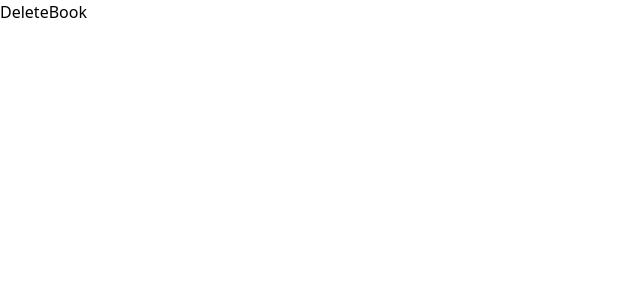
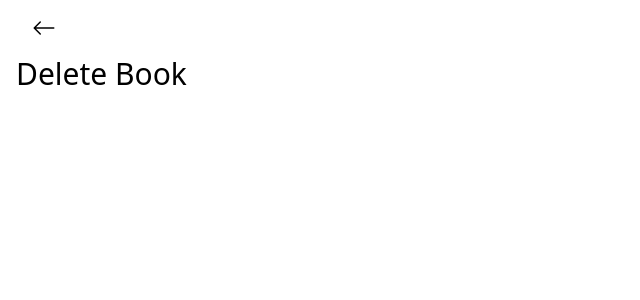
Before and after one commit to itsnotalvin/MERN-tutorial, a React (Vite) app in the folder frontend/: page /books/delete/1 in a window 1280 px wide. Shown: the top 300 px of the page, without its empty margins (0-640 px from the left). Built offline with nearby package versions, Linux system fonts and the light colour scheme.

Commit message:
delete book set up

```diff
--- a/frontend/src/pages/DeleteBook.jsx
+++ b/frontend/src/pages/DeleteBook.jsx
@@ -1,8 +1,36 @@
-import React from 'react'
+import React, {useState} from 'react';
+import BackButton from '../../components/BackButton'
+import Spinner from '../../components/Spinner'
+import axios from 'axios'
+import { useNavigate, useParams } from 'react-router-dom'
 
 const DeleteBook = () => {
+  const [loading, setLoading] =useState(false)
+  const navigate = useNavigate();
+  const { id } = useParams()
+  const handleDeleteBook = () => {
+    setLoading(true)
+    axios
+      .delete(`http://localhost:5555/books/${id}`)
+      .then(() => {
+        setLoading(false);
+        navigate('/')
+      })
+      .catch(() => {
+        setLoading(false);
+        alert('An error has occured. Please check the logs for more information')
+        console.log(error)
+      })
+  }
+
+
+
   return (
-    <div>DeleteBook</div>
+    <div className='p-4'>
+      <BackButton />
+      <h1 className='text-3xl my-4'>Delete Book</h1>
+
+    </div>
   )
 }
 
```
